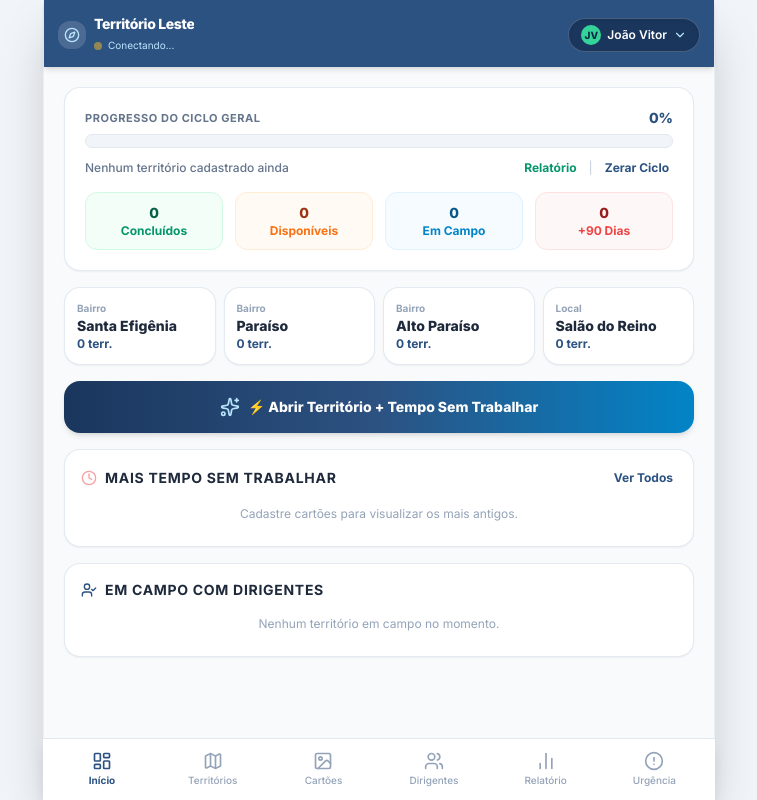
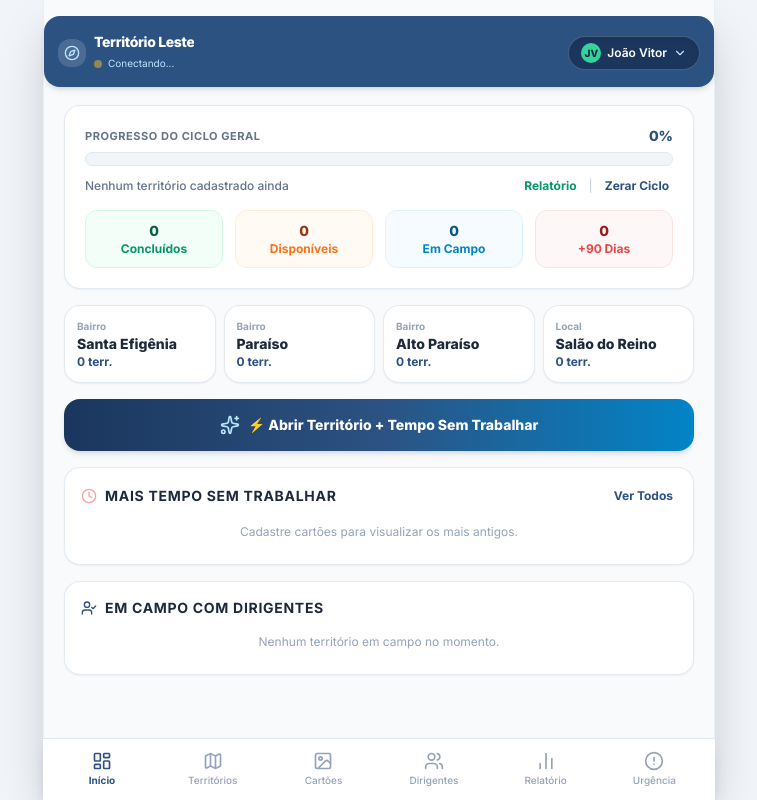
Before and after one commit to Lucas-santos-35/MinisterioTerritorioLeste, a plain HTML site: page index.html in a window 1280 px wide. Shown: the whole page, without its empty margins (261-1018 px from the left). Drawn offline with nearby package versions, Linux system fonts and the light colour scheme.

Commit message:
Modify header styles and margin in index.html
Updated header styles and adjusted margins for better layout.

```diff
--- a/index.html
+++ b/index.html
@@ -101,7 +101,7 @@
     <div id="app" class="w-full max-w-md sm:max-w-xl md:max-w-2xl mx-auto min-h-full flex flex-col bg-slate-50 shadow-2xl relative pb-28 border-x border-slate-200/60">
 
         <!-- HEADER -->
-        <header class="bg-jw-500 text-white px-3.5 pb-3 pt-7 sm:pt-3.5 sticky top-0 z-30 shadow-md">
+        <header class="bg-jw-500 text-white px-3.5 pb-3.5 mt-5 pt-6 sm:mt-3 sm:pt-4 rounded-b-2xl sm:rounded-2xl sticky top-4 z-30 shadow-md" style="margin-top: calc(env(safe-area-inset-top, 12px) + 14px);">
             <div class="flex justify-between items-center gap-2">
                 <div class="flex items-center space-x-2 min-w-0">
                     <div class="bg-white/15 p-1.5 rounded-xl backdrop-blur-xs shrink-0">
```
